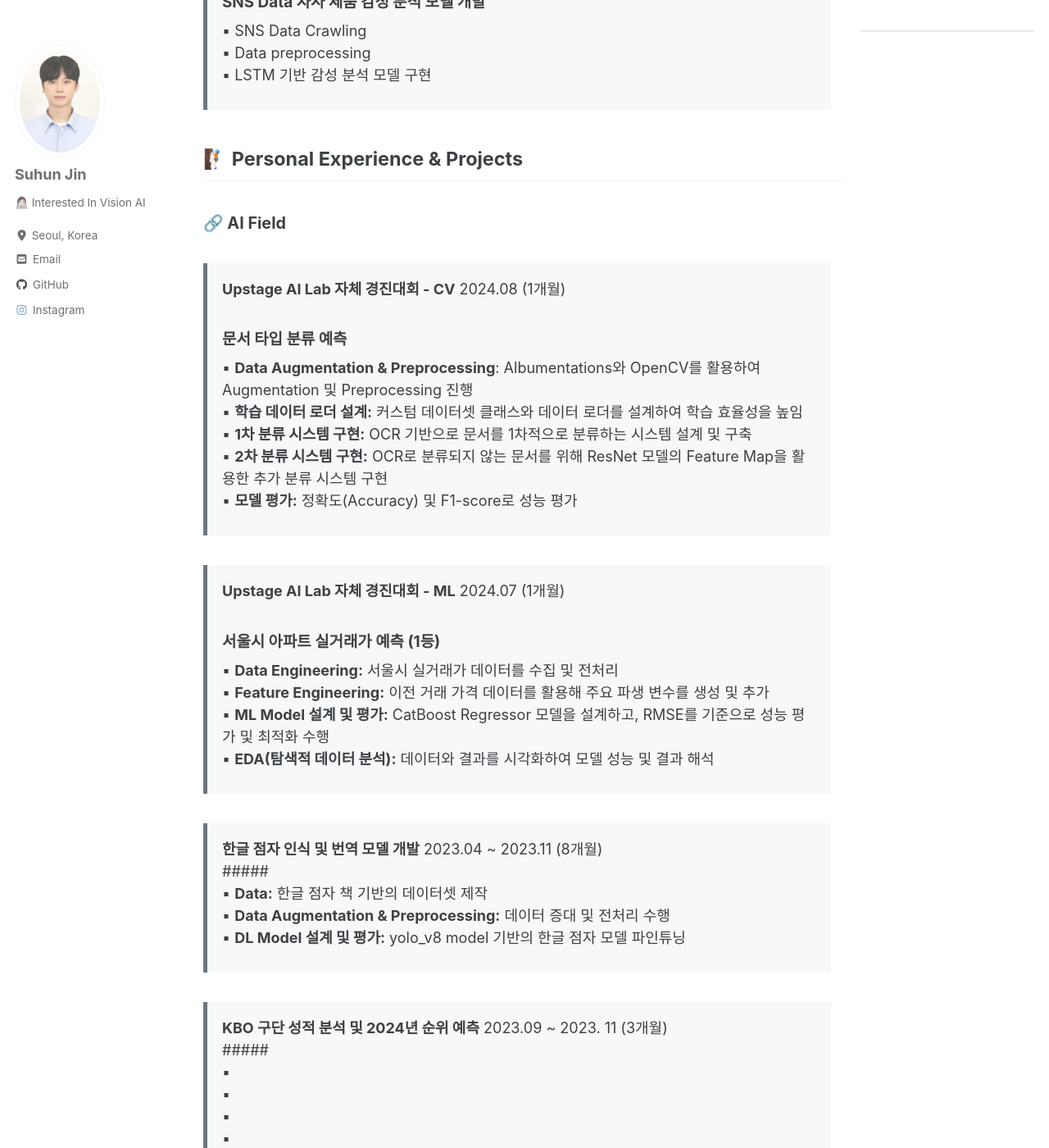
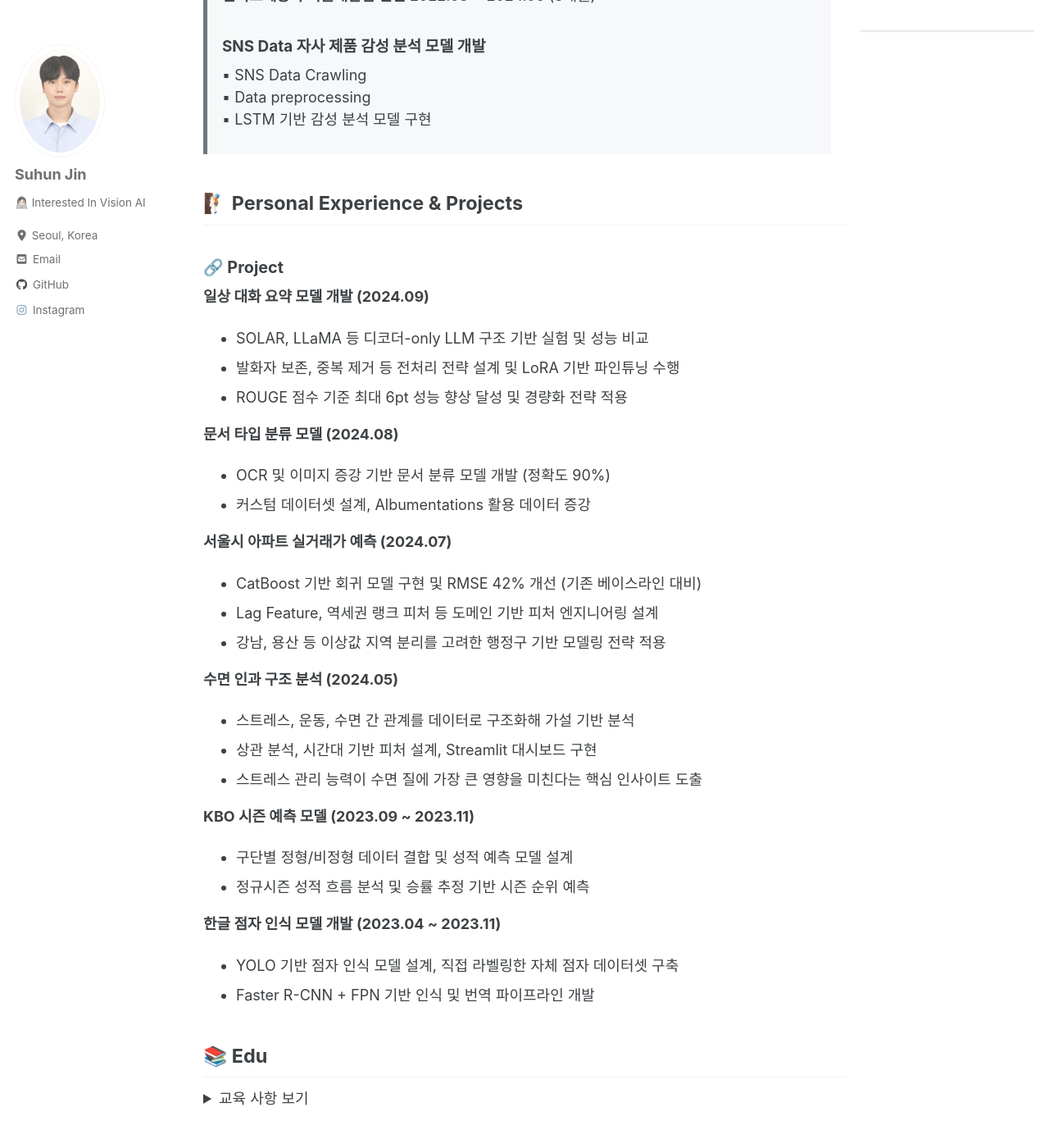
Before and after one commit to huniii32/huniii32.github.io, a Jekyll site: the page built from _pages/About.md, in a window 1280 px wide and 1400 px high, scrolled down 1028 px. Shown: the whole window at 82% size. Built offline with Jekyll 4.4.1, drawn with Linux system fonts in a browser that asks for light colours; cached includes are drawn as plain includes; nearby versions of some CDN libraries; some web fonts are replaced; some of the changed text lies outside the part shown.

Commit message:
Fix: about.md

```diff
--- a/_pages/About.md
+++ b/_pages/About.md
@@ -12,6 +12,7 @@ layout: single
 
 #### **Introduction**
 
+▪ 문제의 본질을 데이터로 정의하고, 구조적으로 해석하는 AI 엔지니어입니다.
 ▪ 깊이 있는 삶을 지향하며 어떤 경험에서든 배움을 얻고 실천하려 합니다.
 ▪ 사회의 핵심 인재, 공헌할 수 있는 사람이 되고 싶습니다.
 ▪ 숨은 인사이트를 발굴하고 효과적으로 제시하는 방법을 연구합니다.
@@ -39,35 +41,34 @@ layout: single
 
 ## 🧗🏻 Personal Experience & Projects
 
-#### 🔗 AI Field
+#### 🔗 Project
 
-> **Upstage AI Lab 자체 경진대회 - CV** 2024.08 (1개월)
-##### 문서 타입 분류 예측
-▪ **Data Augmentation & Preprocessing**: Albumentations와 OpenCV를 활용하여 Augmentation 및 Preprocessing 진행
-▪ **학습 데이터 로더 설계:** 커스텀 데이터셋 클래스와 데이터 로더를 설계하여 학습 효율성을 높임
-▪ **1차 분류 시스템 구현:** OCR 기반으로 문서를 1차적으로 분류하는 시스템 설계 및 구축
-▪ **2차 분류 시스템 구현:** OCR로 분류되지 않는 문서를 위해 ResNet 모델의 Feature Map을 활용한 추가 분류 시스템 구현
-▪ **모델 평가:** 정확도(Accuracy) 및 F1-score로 성능 평가
+**일상 대화 요약 모델 개발 (2024.09)**
+- SOLAR, LLaMA 등 디코더-only LLM 구조 기반 실험 및 성능 비교
+- 발화자 보존, 중복 제거 등 전처리 전략 설계 및 LoRA 기반 파인튜닝 수행
+- ROUGE 점수 기준 최대 6pt 성능 향상 달성 및 경량화 전략 적용
 
-> **Upstage AI Lab 자체 경진대회 - ML** 2024.07 (1개월)
-##### 서울시 아파트 실거래가 예측 (1등)
-▪ **Data Engineering:** 서울시 실거래가 데이터를 수집 및 전처리
-▪ **Feature Engineering:** 이전 거래 가격 데이터를 활용해 주요 파생 변수를 생성 및 추가
-▪ **ML Model 설계 및 평가:** CatBoost Regressor 모델을 설계하고, RMSE를 기준으로 성능 평가 및 최적화 수행
-▪ **EDA(탐색적 데이터 분석):** 데이터와 결과를 시각화하여 모델 성능 및 결과 해석
+**문서 타입 분류 모델 (2024.08)**
+- OCR 및 이미지 증강 기반 문서 분류 모델 개발 (정확도 90%)
+- 커스텀 데이터셋 설계, Albumentations 활용 데이터 증강
 
-> **한글 점자 인식 및 번역 모델 개발** 2023.04 ~ 2023.11 (8개월)
-#####
-▪ **Data:** 한글 점자 책 기반의 데이터셋 제작
-▪ **Data Augmentation & Preprocessing:** 데이터 증대 및 전처리 수행
-▪ **DL Model 설계 및 평가:** yolo_v8 model 기반의 한글 점자 모델 파인튜닝
+**서울시 아파트 실거래가 예측 (2024.07)**
+- CatBoost 기반 회귀 모델 구현 및 RMSE 42% 개선 (기존 베이스라인 대비)
+- Lag Feature, 역세권 랭크 피처 등 도메인 기반 피처 엔지니어링 설계
+- 강남, 용산 등 이상값 지역 분리를 고려한 행정구 기반 모델링 전략 적용
 
-> **KBO 구단 성적 분석 및 2024년 순위 예측** 2023.09 ~ 2023. 11 (3개월)
-#####
-▪
-▪
-▪
-▪
+**수면 인과 구조 분석 (2024.05)**
+- 스트레스, 운동, 수면 간 관계를 데이터로 구조화해 가설 기반 분석
+- 상관 분석, 시간대 기반 피처 설계, Streamlit 대시보드 구현
+- 스트레스 관리 능력이 수면 질에 가장 큰 영향을 미친다는 핵심 인사이트 도출
+
+**KBO 시즌 예측 모델 (2023.09 ~ 2023.11)**
+- 구단별 정형/비정형 데이터 결합 및 성적 예측 모델 설계
+- 정규시즌 성적 흐름 분석 및 승률 추정 기반 시즌 순위 예측
+
+**한글 점자 인식 모델 개발 (2023.04 ~ 2023.11)**
+- YOLO 기반 점자 인식 모델 설계, 직접 라벨링한 자체 점자 데이터셋 구축
+- Faster R-CNN + FPN 기반 인식 및 번역 파이프라인 개발
 
 ## 📚 Edu
 
```
Also changed, not shown: other parts of _pages/About.md (+3 -2 lines).
